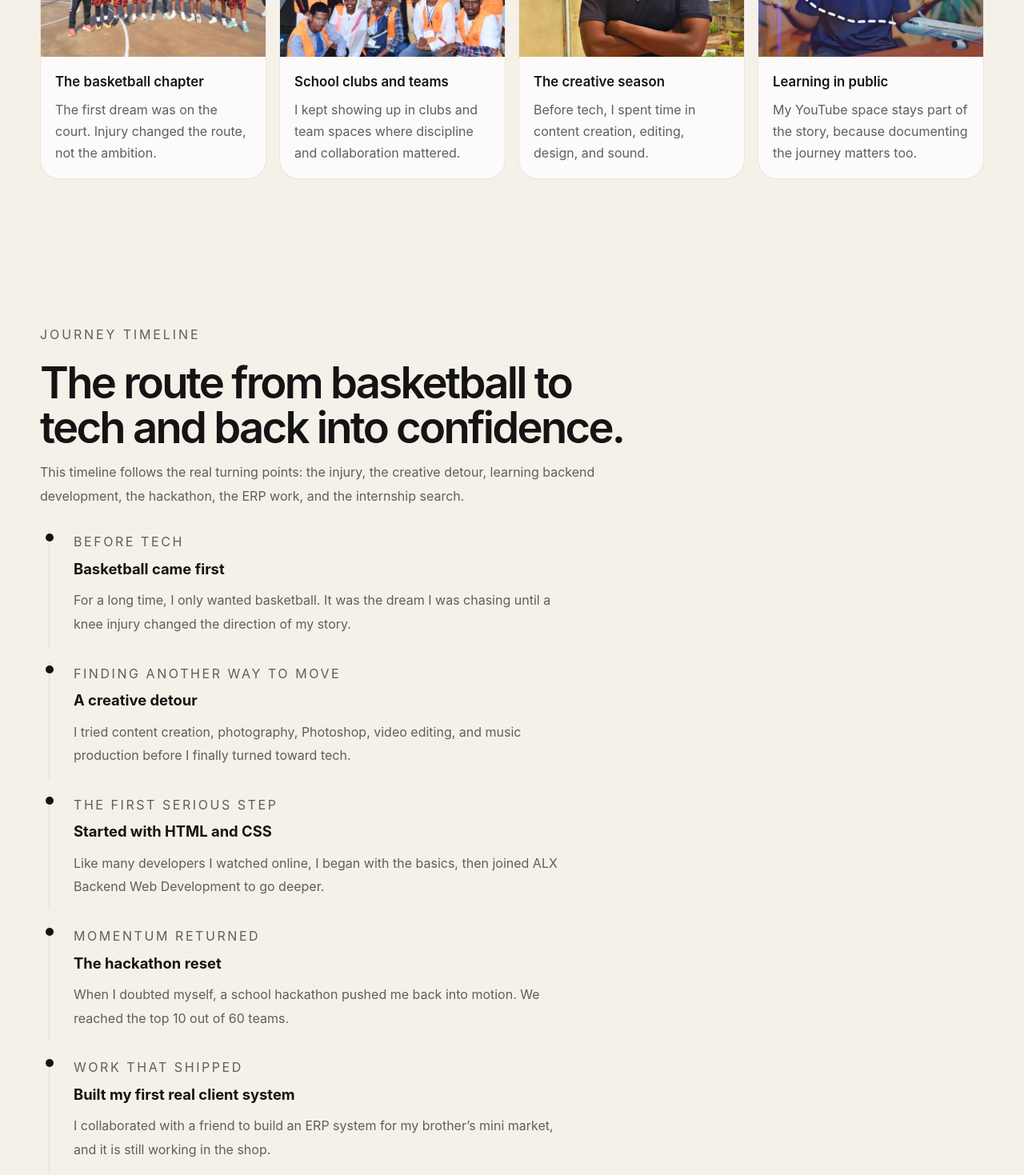
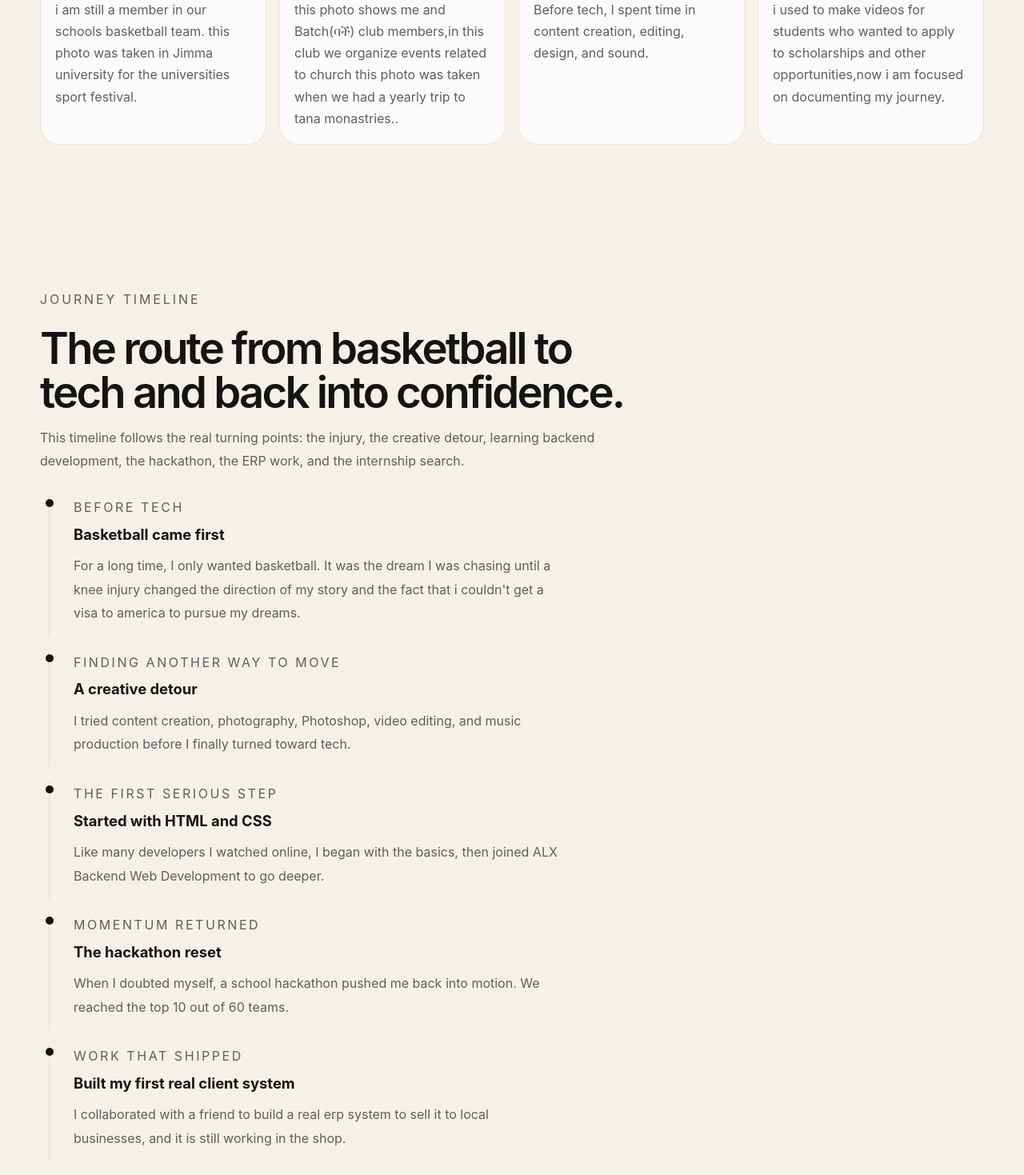
Before and after one commit to wenddii/portfolio, a React app: page / in a window 1280 px wide. Shown: the part 1760-3229 px from the top of the page at 80% size. Built offline with nearby package versions, Linux system fonts and the light colour scheme; the HTML template or start-up script is replaced by a standard one.

Commit message:
edited my portfolio

```diff
--- a/src/App.jsx
+++ b/src/App.jsx
@@ -15,7 +15,7 @@ const journey = [
     title: "Basketball came first",
     meta: "Before tech",
     description:
-      "For a long time, I only wanted basketball. It was the dream I was chasing until a knee injury changed the direction of my story.",
+      "For a long time, I only wanted basketball. It was the dream I was chasing until a knee injury changed the direction of my story and the fact that i couldn't get a visa to america to pursue my dreams.",
   },
   {
     title: "A creative detour",
@@ -39,7 +39,7 @@ const journey = [
     title: "Built my first real client system",
     meta: "Work that shipped",
     description:
-      "I collaborated with a friend to build an ERP system for my brother’s mini market, and it is still working in the shop.",
+      "I collaborated with a friend to build a real erp system to sell it to local businesses, and it is still working in the shop.",
   },
   {
     title: "Now in Addis, looking for internship opportunities",
@@ -131,12 +131,12 @@ const beyondCoding = ["Basketball", "Reading", "Building businesses", "Learning"
 const visualStory = [
   {
     title: "The basketball chapter",
-    caption: "The first dream was on the court. Injury changed the route, not the ambition.",
+    caption: "i am still a member in our schools basketball team. this photo was taken in Jimma university for the universities sport festival.",
     image: "/club1.jpg",
   },
   {
     title: "School clubs and teams",
-    caption: "I kept showing up in clubs and team spaces where discipline and collaboration mattered.",
+    caption: "this photo shows me and Batch(ባች) club members,in this club we organize events related to church this photo was taken when we had a yearly trip to tana monastries..",
     image: "/club2.jpg",
   },
   {
@@ -146,7 +146,7 @@ const visualStory = [
   },
   {
     title: "Learning in public",
-    caption: "My YouTube space stays part of the story, because documenting the journey matters too.",
+    caption: "i used to make videos for students who wanted to apply to scholarships and other opportunities,now i am focused on documenting my journey.",
     image: "/youtube.jpg",
     link: "https://youtu.be/2w-9-nCaWrQ?si=Vf9RZYVB8-hvnWWP",
   },
@@ -289,7 +289,6 @@ function App() {
         <section id="story-photos" className="story-section">
           <div className="section-head">
             <p className="eyebrow">Story in Photos</p>
-            <h2>A visual summary of where the journey has been.</h2>
             <p>
               These photos show the parts of my life that shaped the way I think, build, and show up.
             </p>
```
